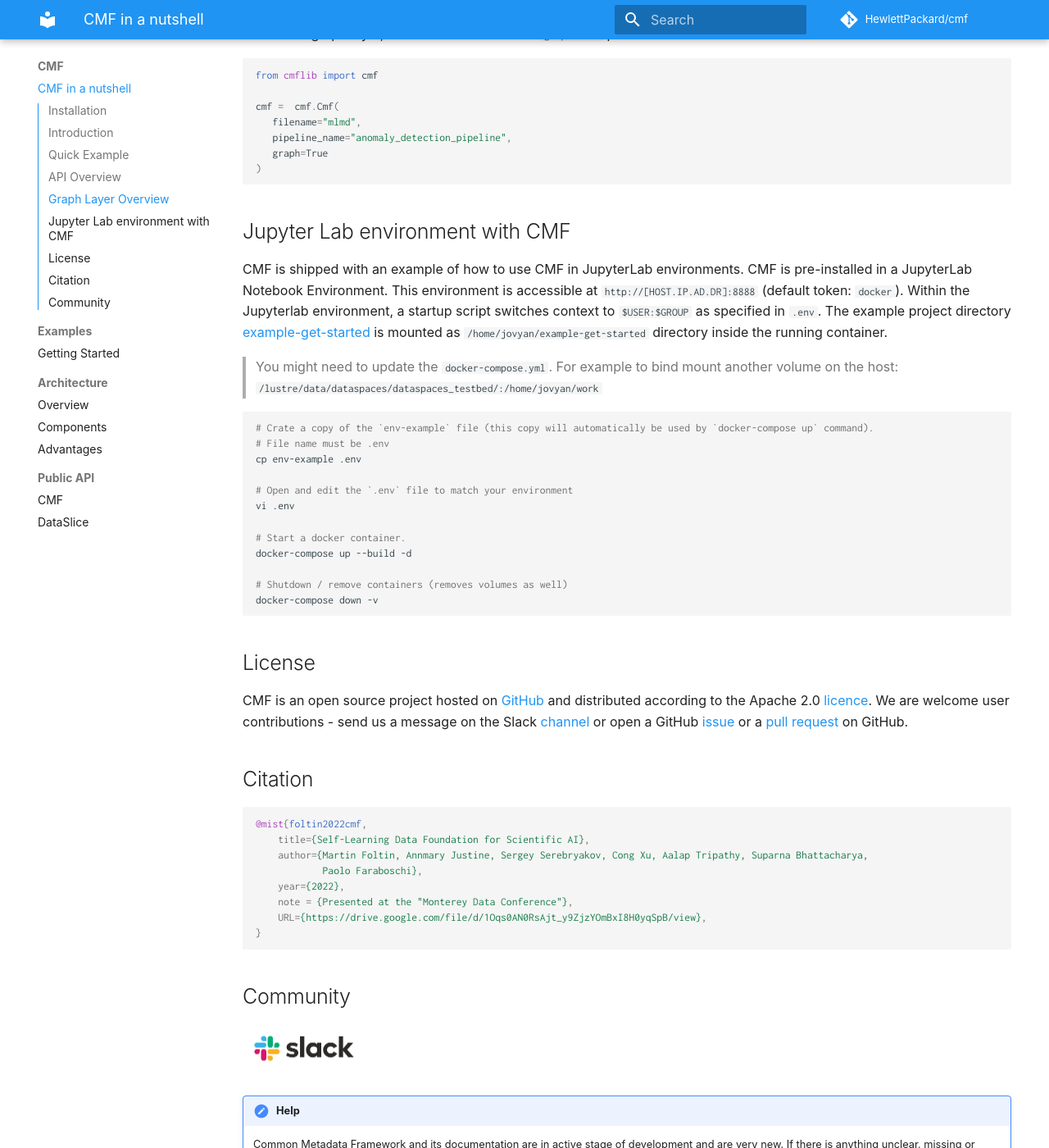
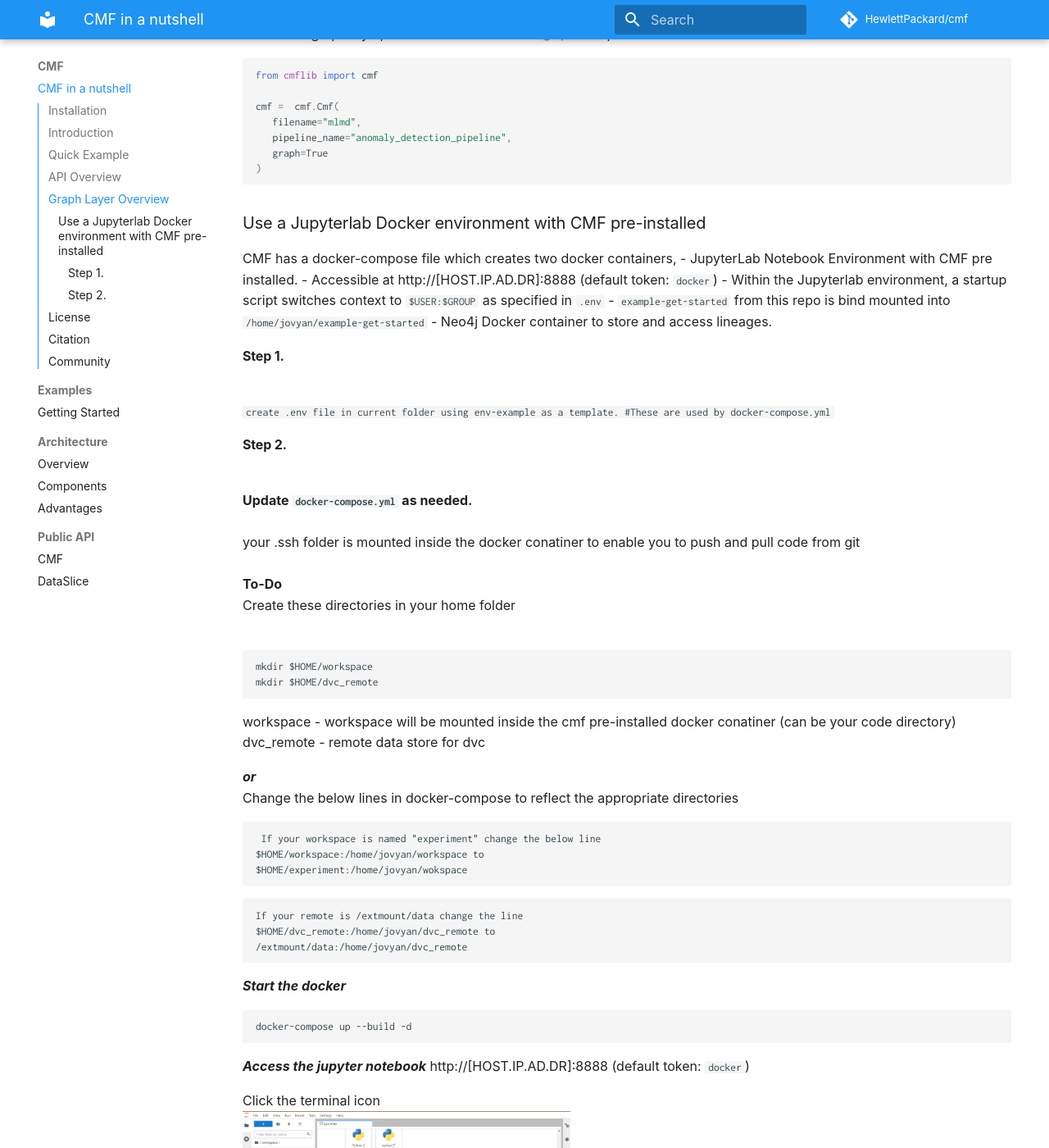
Before and after one commit to HewlettPackard/cmf, an MkDocs documentation site: the page built from docs/index.md, in a window 1280 px wide and 1400 px high, scrolled down 4356 px. Shown: the whole window at 82% size. Built offline with MkDocs 1.6.1 and Material for MkDocs 9.7.7, drawn with Linux system fonts in a browser that asks for light colours; some web fonts are replaced; comment, search, counter and statistics services are not loaded; some of the changed text lies outside the part shown.

Commit message:
Updated the documentation for docker (#29)
Added a step by step guide for cmf pre installed docker

Co-authored-by: annmary.roy <annmary.roy@hpe.com>

````diff
--- a/docs/index.md
+++ b/docs/index.md
@@ -234,28 +234,74 @@ cmf =  cmf.Cmf(
 )
 ```
 
-## Jupyter Lab environment with CMF
-CMF is shipped with an example of how to use CMF in JupyterLab environments. CMF is pre-installed in a JupyterLab
-Notebook Environment. This environment is accessible at `http://[HOST.IP.AD.DR]:8888` (default token: `docker`). Within
-the Jupyterlab environment, a startup script switches context to `$USER:$GROUP` as specified in `.env`. The example
-project directory [example-get-started](https://github.com/HewlettPackard/cmf/tree/master/examples/example-get-started)
-is mounted as `/home/jovyan/example-get-started` directory inside the running container.
+### Use a Jupyterlab Docker environment with CMF pre-installed
+CMF has a docker-compose file which creates two docker containers,
+- JupyterLab Notebook Environment with CMF pre installed.
+    - Accessible at http://[HOST.IP.AD.DR]:8888 (default token: `docker`)
+    - Within the Jupyterlab environment, a startup script switches context to `$USER:$GROUP` as specified in `.env`
+    - `example-get-started` from this repo is bind mounted into `/home/jovyan/example-get-started`
+- Neo4j Docker container to store and access lineages.
 
-> You might need to update the `docker-compose.yml`. For example to bind mount another volume on the host:
->   `/lustre/data/dataspaces/dataspaces_testbed/:/home/jovyan/work`
+#### Step 1. <br>
+ `create .env file in current folder using env-example as a template. #These are used by docker-compose.yml` <br>
+#### Step 2. <br>
+**Update `docker-compose.yml` as needed.**<br><br>
+    your .ssh folder is mounted inside the docker conatiner to enable you to push and pull code from git <br><br>
+    **To-Do** <br>
+    Create these directories in your home folder<br><br>
+```
+mkdir $HOME/workspace
+mkdir $HOME/dvc_remote
+```
+workspace - workspace will be mounted inside the cmf pre-installed docker conatiner (can be your code directory)  <br>
+dvc_remote - remote data store for dvc <br>
 
-```shell
-# Crate a copy of the `env-example` file (this copy will automatically be used by `docker-compose up` command).
-# File name must be .env
-cp env-example .env
+***or***<br>
+Change the below lines in docker-compose to reflect the appropriate directories<br>
+```
+ If your workspace is named "experiment" change the below line
+$HOME/workspace:/home/jovyan/workspace to
+$HOME/experiment:/home/jovyan/wokspace
+```
+```
+If your remote is /extmount/data change the line
+$HOME/dvc_remote:/home/jovyan/dvc_remote to
+/extmount/data:/home/jovyan/dvc_remote
+```
+***Start the docker***
+```
+docker-compose up --build -d
+```
+***Access the jupyter notebook***
+http://[HOST.IP.AD.DR]:8888 (default token: `docker`)
 
-# Open and edit the `.env` file to match your environment
-vi .env
+Click the terminal icon<br>
+<img src= "assets/jupyter.png" width=400> <br>
+***Quick Start***
+```
+cd example-get-started
+sh initialize.sh
+sh test_script.sh
+dvc push
+```
+The above steps will run a pre coded example pipeline and the metadata is stored in a file named "mlmd".<br>
+The artifacts created will be pushed to configured dvc remote (default: /home/dvc_remote)<br>
+The stored metadata is displayed as
+![image](assets/Metadata_stored.png)
 
-# Start a docker container.
-docker-compose up --build -d
+Metadata lineage can be accessed in neo4j.<br>
+Open http://host:7475/browser/
+Connect to server with default password neo4j123 (To change this modify .env file)<br>
+<img src="assets/neo4j_server.png" width=400> <br>
+Run the query <br>
+```
+MATCH (a:Execution)-[r]-(b) WHERE (b:Dataset or b:Model or b:Metrics) RETURN a,r, b
+```
+Expected output<br>
+<img src="assets/neo4j_output.PNG" width=400> <br>
 
-# Shutdown / remove containers (removes volumes as well)
+***Shutdown/remove (Remove volumes as well)***
+```
 docker-compose down -v
 ```
 
````
Also changed, not shown: docker-compose.yml (+17 -8 lines), docs/README.md (line endings or trailing spaces), docs/assets/Metadata_stored.png (added), docs/assets/jupyter.png (added), docs/assets/neo4j_output.PNG (added), docs/assets/neo4j_server.png (added), 6 other files.
